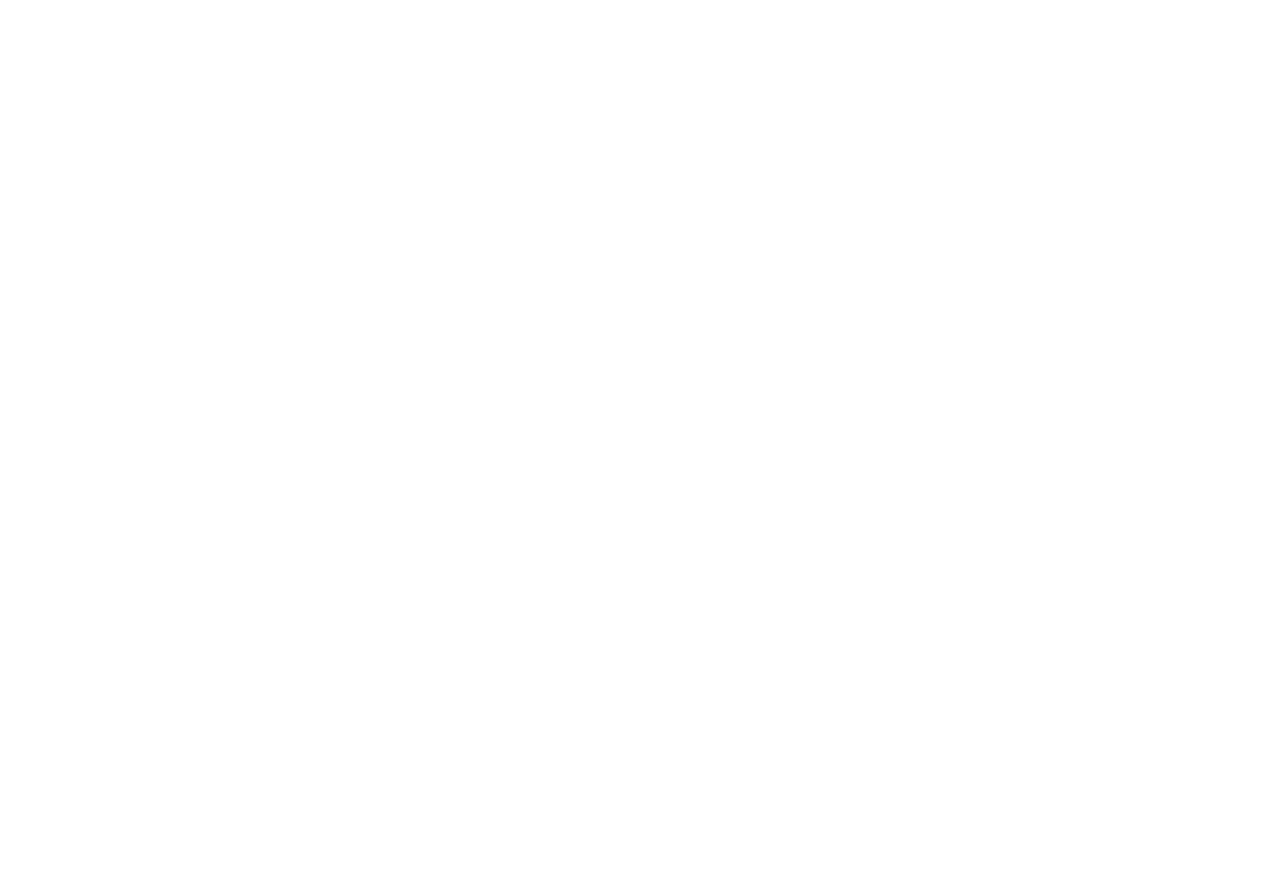
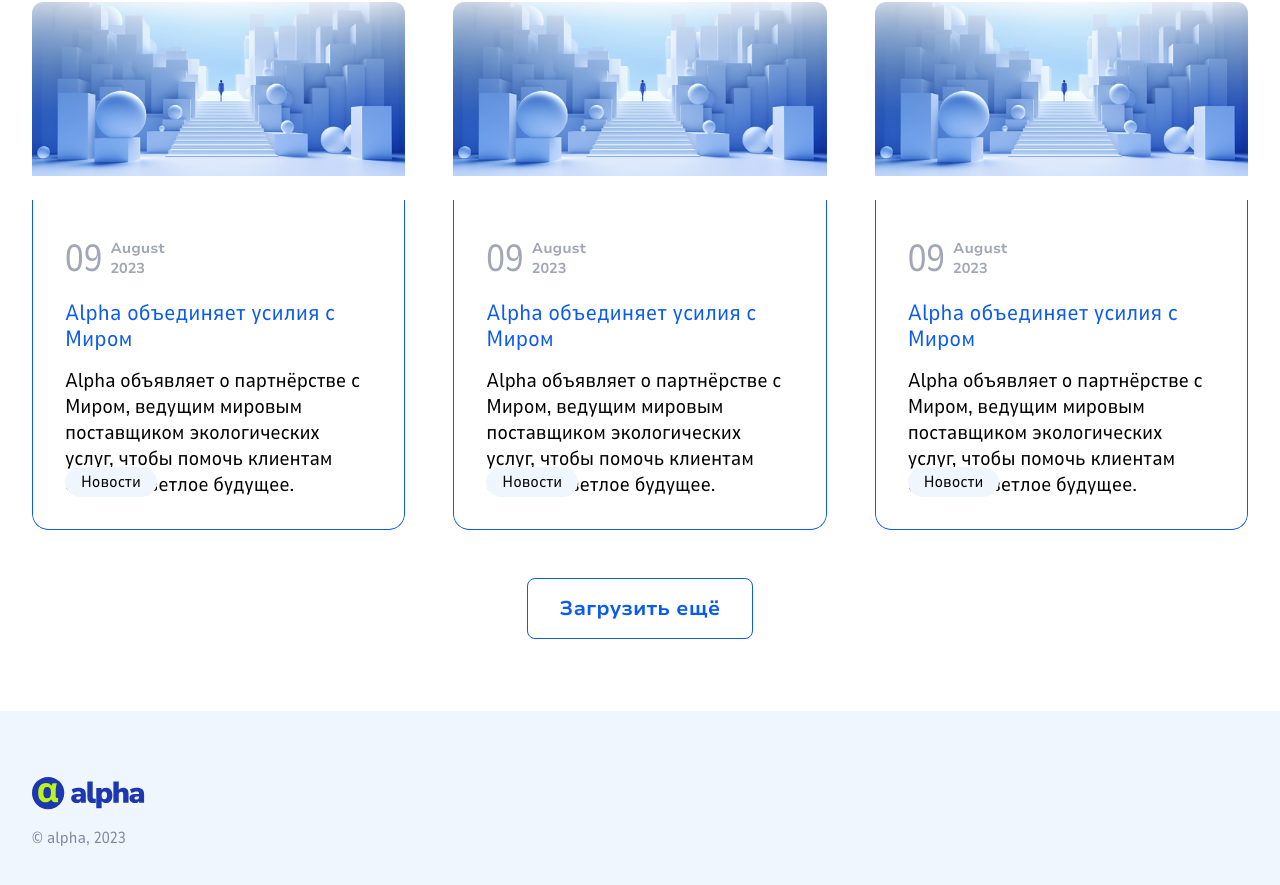
Before and after one commit to Kartofel-2834/zebra-test-project, a Vue app: page / in a window 1280 px wide. Shown: the part 1631-2516 px from the top of the page. Before the commit the page ends 800 px from the top, so only its background shows below. Built offline with nearby package versions, Linux system fonts and the light colour scheme.

Commit message:
Added news cards

```diff
--- a/src/app.vue
+++ b/src/app.vue
@@ -4,6 +4,8 @@
   <page-intro>
     <h1>Новости</h1>
   </page-intro>
+
+  <page-news-list />
 
   <page-footer />
 </template>
@@ -12,6 +14,7 @@
 // Components
 import PageHeader from "@/components/page-header.vue";
 import PageIntro from "./components/page-intro.vue";
+import PageNewsList from "./components/page-news-list.vue";
 import PageFooter from "./components/page-footer.vue";
 </script>
 
--- a/src/assets/css/index.css
+++ b/src/assets/css/index.css
@@ -1,6 +1,8 @@
 :root {
   --primary: #0c5bef;
   --secondary: #f0f6fe;
+  --text-faded: #a1a7b5;
+  --text-grey: #81899d;
 
   --shadow: 0px 8px 16px 0px rgba(0, 0, 0, 0.08);
 }
@@ -101,14 +103,52 @@
 section {
   max-width: 1710px;
   margin: 0 auto;
-  padding: 2.5em 0;
+  padding: 2.5em 2em;
 }
 
 h1 {
-  font-family: NunitoSans;
   font-size: 2.5em;
   font-style: normal;
   font-weight: 700;
   line-height: 48px;
   letter-spacing: -0.4px;
 }
+
+h2 {
+  color: var(--primary);
+  font-size: 1.375em;
+  line-height: 120%;
+}
+
+p {
+  font-size: 1.25em;
+  line-height: 130%;
+  letter-spacing: -0.2px;
+}
+
+button {
+  appearance: none;
+  display: flex;
+  justify-content: center;
+  align-items: center;
+  width: fit-content;
+  cursor: pointer;
+
+  color: var(--primary);
+  border: 1px solid var(--primary);
+  border-radius: 8px;
+  font-size: 1.25em;
+  font-weight: 700;
+  padding: 0.8em 1.6em;
+  background-color: transparent;
+  transition: 0.2s ease-in-out;
+}
+
+button:hover {
+  background-color: var(--primary);
+  color: white;
+}
+
+button:active {
+  opacity: 0.7;
+}
--- a/src/components/page-footer.vue
+++ b/src/components/page-footer.vue
@@ -22,4 +22,9 @@
 .footer__content > * {
   max-width: 7.125em;
 }
+
+.footer__content__mark {
+  color: var(--text-grey);
+  line-height: 140%;
+}
 </style>
--- /dev/null
+++ b/src/components/page-news-card.vue
@@ -0,0 +1,83 @@
+<template>
+  <app-card :src="preview" class="news__card">
+    <template #content>
+      <div class="news__card__date">
+        <span class="news__card__date__day">{{ day }}</span>
+        <span class="news__card__date__other">{{ month }} {{ year }}</span>
+      </div>
+
+      <h2 class="news__card__title">
+        <slot name="title" />
+      </h2>
+
+      <p class="news__card__description">
+        <slot name="description" />
+      </p>
+    </template>
+
+    <template #static>
+      <span class="news__card__tag">
+        <slot name="tag">Новости</slot>
+      </span>
+    </template>
+  </app-card>
+</template>
+
+<script setup>
+import { defineProps, computed } from "vue";
+
+// Components
+import AppCard from "./ui/app-card.vue";
+
+// Utils
+import getMonthName from "@/utils/getMonthName";
+
+const props = defineProps({
+  preview: { type: String, default: "/news-preview.png" },
+  date: { type: Date, default: new Date() },
+});
+
+const year = computed(() => props.date.getFullYear());
+const month = computed(() => getMonthName(props.date.getMonth()));
+const day = computed(() => {
+  const currentDay = props.date.getDate();
+
+  return (currentDay > 9 ? "" : "0") + currentDay;
+});
+</script>
+
+<style>
+.news__card .card__content {
+  display: flex;
+  flex-direction: column;
+  gap: 1em;
+}
+
+.news__card__date {
+  display: grid;
+  grid-template-columns: min-content min-content;
+  grid-template-rows: 1fr;
+  column-gap: 0.5em;
+  align-items: center;
+  color: var(--text-faded);
+}
+
+.news__card__date__day {
+  font-size: 2.35em;
+}
+
+.news__card__date__other {
+  font-weight: 700;
+  font-size: 0.9em;
+  display: flex;
+}
+
+.news__card__tag {
+  display: flex;
+  justify-content: center;
+  align-items: center;
+  padding: 0.25em 1em;
+  background-color: var(--secondary);
+  border-radius: 360px;
+}
+</style>
--- /dev/null
+++ b/src/components/page-news-list.vue
@@ -0,0 +1,35 @@
+<template>
+  <section class="news">
+    <page-news-card v-for="i in 9" :key="i">
+      <template #title> Alpha объединяет усилия c Миром </template>
+
+      <template #description>
+        Alpha объявляет o партнёрстве c Миром, ведущим мировым поставщиком
+        экологических услуг, чтобы помочь клиентам строить светлое будущее.
+      </template>
+    </page-news-card>
+
+    <button class="news__loader">Загрузить ещё</button>
+  </section>
+</template>
+
+<script setup>
+// Components
+import PageNewsCard from "./page-news-card.vue";
+</script>
+
+<style>
+.news {
+  display: grid;
+  grid-template-columns: 1fr 1fr 1fr;
+  grid-auto-rows: auto;
+  gap: 3em;
+  padding-top: 4em;
+  padding-bottom: 4.5em;
+}
+
+.news__loader {
+  justify-self: center;
+  grid-column: 1 / 4;
+}
+</style>
--- a/src/components/ui/app-card.vue
+++ b/src/components/ui/app-card.vue
@@ -5,10 +5,12 @@
     </div>
 
     <div class="card__content">
-      <slot />
+      <slot name="content" />
     </div>
 
-    <div class="card__border"></div>
+    <div class="card__border">
+      <slot name="static" />
+    </div>
   </div>
 </template>
 
@@ -47,11 +49,12 @@
 .card__border {
   grid-column: 1 / 2;
   grid-row: 2 / 3;
+  padding: 2em;
 }
 
 .card__content {
   z-index: 10;
-  height: 166%;
+  height: calc(166% - 4em);
   background-color: white;
   border: 1px solid transparent;
   border-bottom: 0;
@@ -59,6 +62,8 @@
 }
 
 .card__border {
+  display: flex;
+  align-items: flex-end;
   z-index: 15;
   border: 1px solid var(--primary);
   border-top: 0;
--- /dev/null
+++ b/src/utils/getMonthName.js
@@ -0,0 +1,18 @@
+const monthNames = [
+  "January",
+  "February",
+  "March",
+  "April",
+  "May",
+  "June",
+  "July",
+  "August",
+  "September",
+  "October",
+  "November",
+  "December",
+];
+
+export default function getMonthName(monthIndex) {
+  return monthNames[monthIndex];
+}
```
Also changed, not shown: public/news-preview.png (added).
